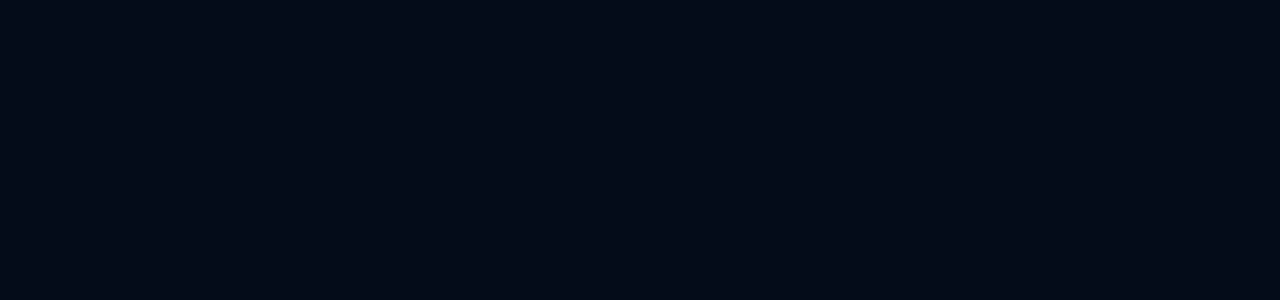
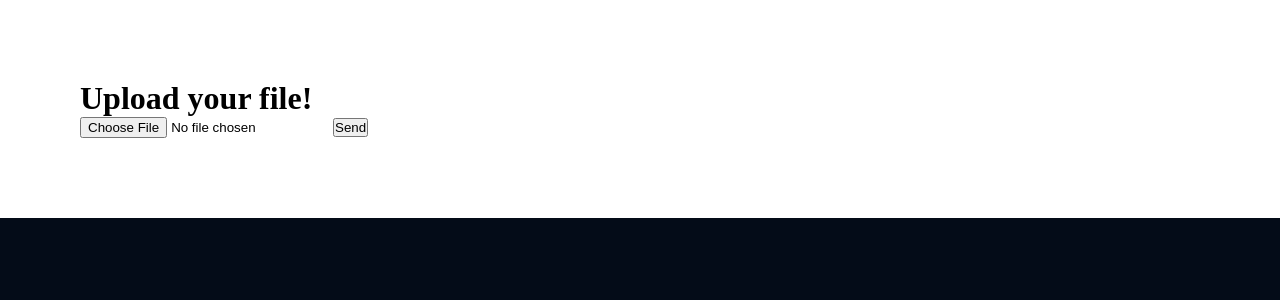
Before and after one commit to vanshitalavange/churn-prediction, a React (Create React App) app in the folder churn-prediction-main/: page /sendExcel in a window 1280 px wide. Before the commit this address had no page. Shown: the top 300 px of the page. Built offline with nearby package versions, Linux system fonts and the light colour scheme.

Commit message:
feat: sent excel file via API to backend

```diff
--- a/churn-prediction-main/src/App.js
+++ b/churn-prediction-main/src/App.js
@@ -1,4 +1,4 @@
-import React, {useState} from 'react';
+import React, { useState } from 'react';
 import { BrowserRouter as Router, Route, Routes } from 'react-router-dom';
 import MainPage from './components/MainPage';
 import Login from './components/Login';
@@ -7,6 +7,7 @@ import { Map } from './components/map/Map';
 import { SendData } from './components/sendData/SendData';
 import { auth } from "./firebase-config";
 import { FetchData } from './components/fetchData/FetchData';
+import { SendExcelFile } from './components/sendData/SendExcelFile';
 
 import './App.css';
 
@@ -15,12 +16,13 @@ const App = () => (
   <Router>
     <Routes>
       {/* <Route exact path="/blogs" element={<MainPage />}/> */}
-      <Route path="/" element={<MainPage/>}/>
-      <Route path="/login" element={<Login/>}/>
-      <Route path="/signup" element={<Signup/>}/>
-      <Route path="/map" element={<Map/>}/>
-      <Route path="/fetch" element={<FetchData/>}/>
-      <Route path="/send" element={<SendData/>}/>
+      <Route path="/" element={<MainPage />} />
+      <Route path="/login" element={<Login />} />
+      <Route path="/signup" element={<Signup />} />
+      <Route path="/map" element={<Map />} />
+      <Route path="/fetch" element={<FetchData />} />
+      <Route path="/send" element={<SendData />} />
+      <Route path="/sendExcel" element={<SendExcelFile />} />
     </Routes>
   </Router>
 );
--- /dev/null
+++ b/churn-prediction-main/src/components/sendData/SendExcelFile.js
@@ -0,0 +1,26 @@
+import { useState } from "react"
+import { postFile } from "../../services/postFile"
+
+export const SendExcelFile = () => {
+    const [fileData, setFileData] = useState(null)
+
+    const handleFile = (e) => {
+        setFileData(e.target.files[0])
+    }
+    const handleSubmit = async () => {
+        if(fileData != null){
+            const formData = new FormData();
+            formData.append('file_from_react',fileData)
+            const res = await postFile(formData)
+            console.log(res)
+        }
+    }
+    return (
+        <div style={{backgroundColor:"white", padding:"5rem"}}>
+        <h1>Upload your file!</h1>
+        <input type="file" onChange={handleFile}/>
+        <button onClick={handleSubmit}>Send</button>
+        </div>
+
+    )
+}
--- /dev/null
+++ b/churn-prediction-main/src/services/postFile.js
@@ -0,0 +1,13 @@
+import axios from "axios"
+
+export const postFile = async (formData) => {
+    try {
+        const response = await fetch("/upload_excel", {
+            method: 'post',
+            body: formData
+        })
+        return response.status
+    } catch (e) {
+        console.log(e)
+    }
+}
```
Also changed, not shown: 1 other file (tests, documents, lock files or other folders).
